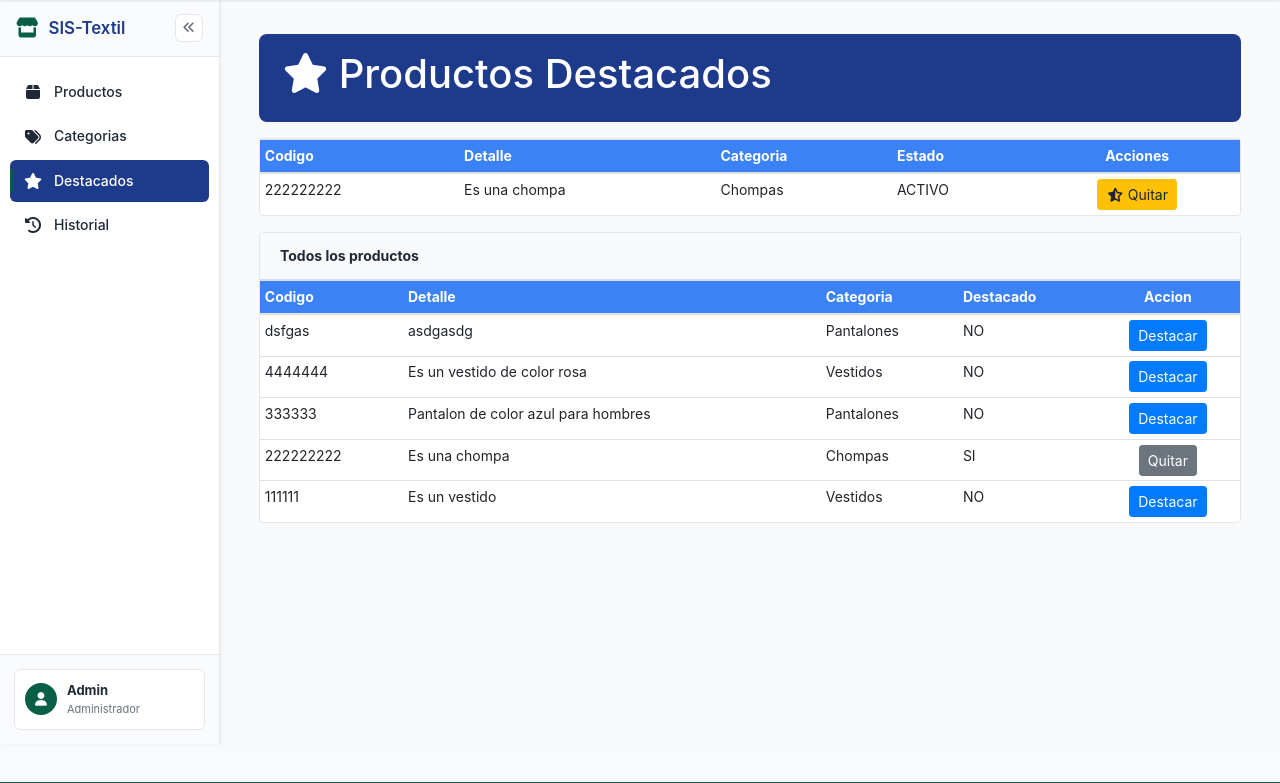
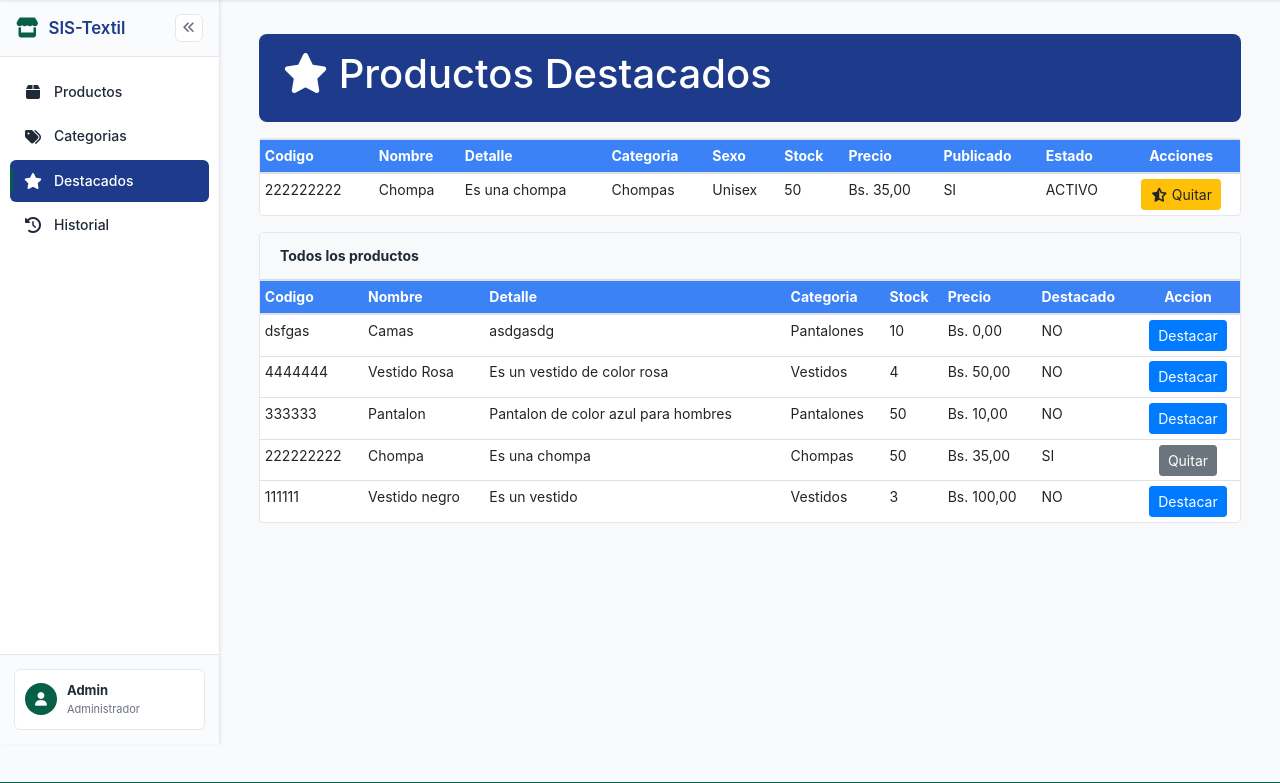
Before and after one commit to Guilder23/Sistema-Textil, a Django app: page /destacados/ in a window 1280 px wide. Shown: the part 56-839 px from the top of the page. Run offline with Django 4.2, Linux system fonts and the light colour scheme; a user stored in the database is signed in; data comes from the database, SQL or seed files in the repository; some libraries are stand-ins or nearby versions.

Commit message:
Quitando columnas en PRODUCTOS y agregando mas columnas en DESTACADOS

```diff
--- a/templates/destacados/destacados.html
+++ b/templates/destacados/destacados.html
@@ -21,14 +21,30 @@
         <div class="table-responsive">
             <table class="table table-sm mb-0">
                 <thead>
-                    <tr><th>Codigo</th><th>Detalle</th><th>Categoria</th><th>Estado</th><th class="text-center">Acciones</th></tr>
+                    <tr>
+                        <th>Codigo</th>
+                        <th>Nombre</th>
+                        <th>Detalle</th>
+                        <th>Categoria</th>
+                        <th>Sexo</th>
+                        <th>Stock</th>
+                        <th>Precio</th>
+                        <th>Publicado</th>
+                        <th>Estado</th>
+                        <th class="text-center">Acciones</th>
+                    </tr>
                 </thead>
                 <tbody>
                     {% for item in productos_destacados %}
                     <tr>
                         <td>{{ item.codigo }}</td>
+                        <td>{{ item.nombre }}</td>
                         <td>{{ item.detalle }}</td>
                         <td>{{ item.categoria.nombre }}</td>
+                        <td>{{ item.get_sexo_display }}</td>
+                        <td>{{ item.stock_unidad }}</td>
+                        <td>Bs. {{ item.precio_usd|floatformat:2 }}</td>
+                        <td>{% if item.publicado %}SI{% else %}NO{% endif %}</td>
                         <td>{% if item.activo %}ACTIVO{% else %}INACTIVO{% endif %}</td>
                         <td class="text-center">
                             {% if can_manage %}
@@ -42,7 +58,7 @@
                         </td>
                     </tr>
                     {% empty %}
-                    <tr><td colspan="5" class="text-center py-3 text-muted">No hay productos destacados.</td></tr>
+                    <tr><td colspan="10" class="text-center py-3 text-muted">No hay productos destacados.</td></tr>
                     {% endfor %}
                 </tbody>
             </table>
@@ -54,14 +70,17 @@
         <div class="table-responsive">
             <table class="table table-sm mb-0">
                 <thead>
-                    <tr><th>Codigo</th><th>Detalle</th><th>Categoria</th><th>Destacado</th><th class="text-center">Accion</th></tr>
+                    <tr><th>Codigo</th><th>Nombre</th><th>Detalle</th><th>Categoria</th><th>Stock</th><th>Precio</th><th>Destacado</th><th class="text-center">Accion</th></tr>
                 </thead>
                 <tbody>
                     {% for p in productos %}
                     <tr>
                         <td>{{ p.codigo }}</td>
+                        <td>{{ p.nombre }}</td>
                         <td>{{ p.detalle }}</td>
                         <td>{{ p.categoria.nombre }}</td>
+                        <td>{{ p.stock_unidad }}</td>
+                        <td>Bs. {{ p.precio_usd|floatformat:2 }}</td>
                         <td>{% if p.destacado %}SI{% else %}NO{% endif %}</td>
                         <td class="text-center">
                             {% if can_manage %}
@@ -77,7 +96,7 @@
                         </td>
                     </tr>
                     {% empty %}
-                    <tr><td colspan="5" class="text-center py-3 text-muted">No hay productos registrados.</td></tr>
+                    <tr><td colspan="8" class="text-center py-3 text-muted">No hay productos registrados.</td></tr>
                     {% endfor %}
                 </tbody>
             </table>
--- a/templates/productos/productos.html
+++ b/templates/productos/productos.html
@@ -84,7 +84,6 @@
                 <thead>
                     <tr>
                         <th>Imagen</th>
-                        <th>Codigo</th>
                         <th>Nombre</th>
                         <th>Sexo</th>
                         <th>Detalle</th>
@@ -93,7 +92,6 @@
                         <th>Unid/Caja</th>
                         {% comment %} <th>Stock Caja</th> {% endcomment %}
                         <th>Precio Unidad (Bs)</th>
-                        <th>Precio Caja (Bs)</th>
                         <th>Publicado</th>
                         <th>Estado</th>
                         <th class="text-center acciones-col-head">Acciones</th>
@@ -111,7 +109,6 @@
                             <div class="producto-thumb placeholder"><i class="fas fa-image"></i></div>
                             {% endif %}
                         </td>
-                        <td><span class="codigo-badge">{{ producto.codigo }}</span></td>
                         <td><span class="producto-nombre">{{ producto.nombre }}</span></td>
                         <td>{{ producto.get_sexo_display }}</td>
                         <td><span class="producto-detalle">{{ producto.detalle }}</span></td>
@@ -120,7 +117,6 @@
                         <td>{{ producto.unidades_por_caja }}</td>
                         {% comment %} <td><span class="badge-stock">{{ producto.stock_caja }} cajas</span></td> {% endcomment %}
                         <td>Bs. {{ producto.precio_usd|floatformat:2 }}</td>
-                        <td>Bs. {{ producto.precio_caja_bs|floatformat:2 }}</td>
                         <td>
                             <span class="badge-estado {% if producto.publicado %}badge-estado-activo{% else %}badge-estado-inactivo{% endif %}">
                                 {% if producto.publicado %}PUBLICADO{% else %}NO PUBLICADO{% endif %}
@@ -194,7 +190,7 @@
                         </td>
                     </tr>
                     {% empty %}
-                    <tr><td colspan="13" class="text-center py-3 text-muted">No hay productos registrados.</td></tr>
+                    <tr><td colspan="11" class="text-center py-3 text-muted">No hay productos registrados.</td></tr>
                     {% endfor %}
                 </tbody>
             </table>
```
